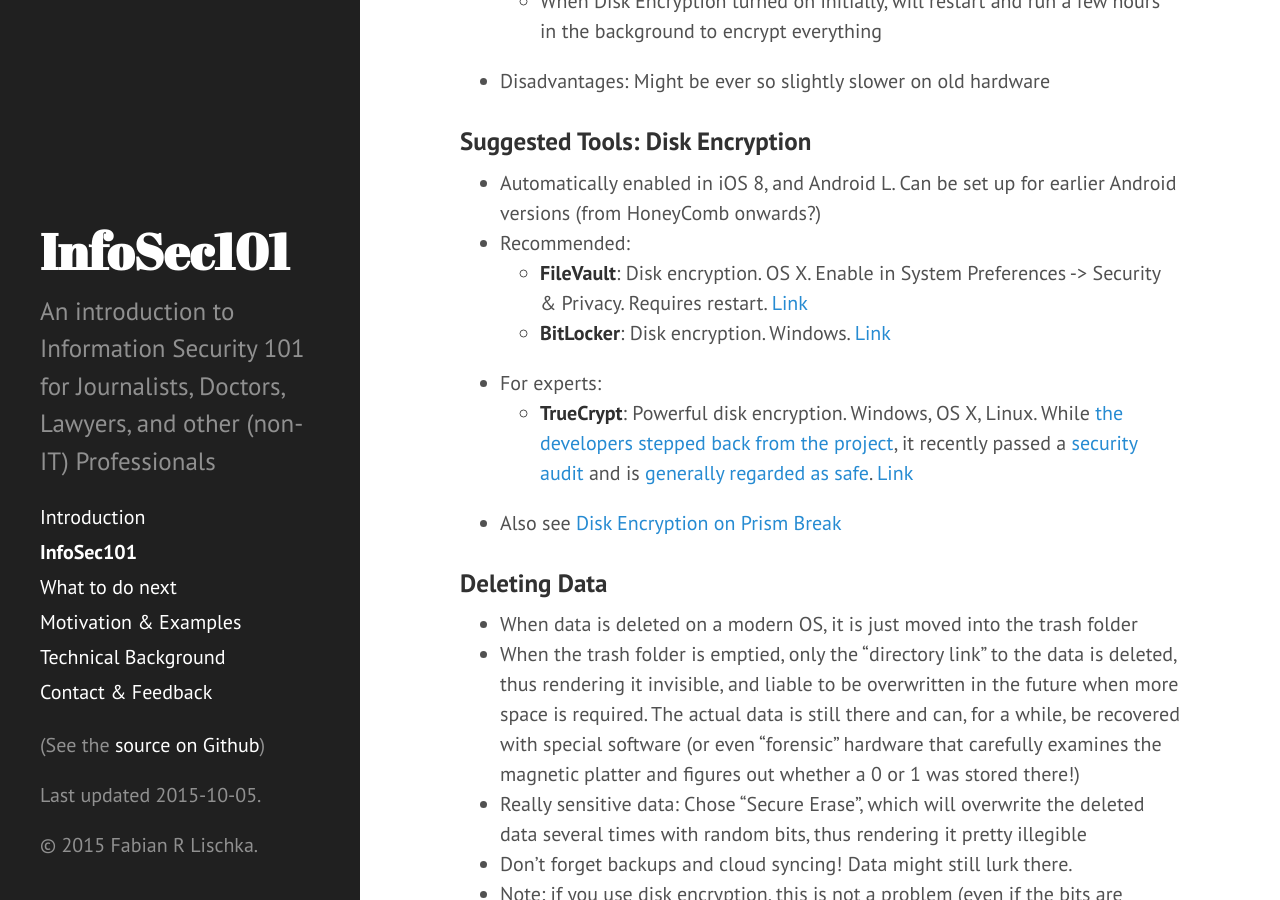
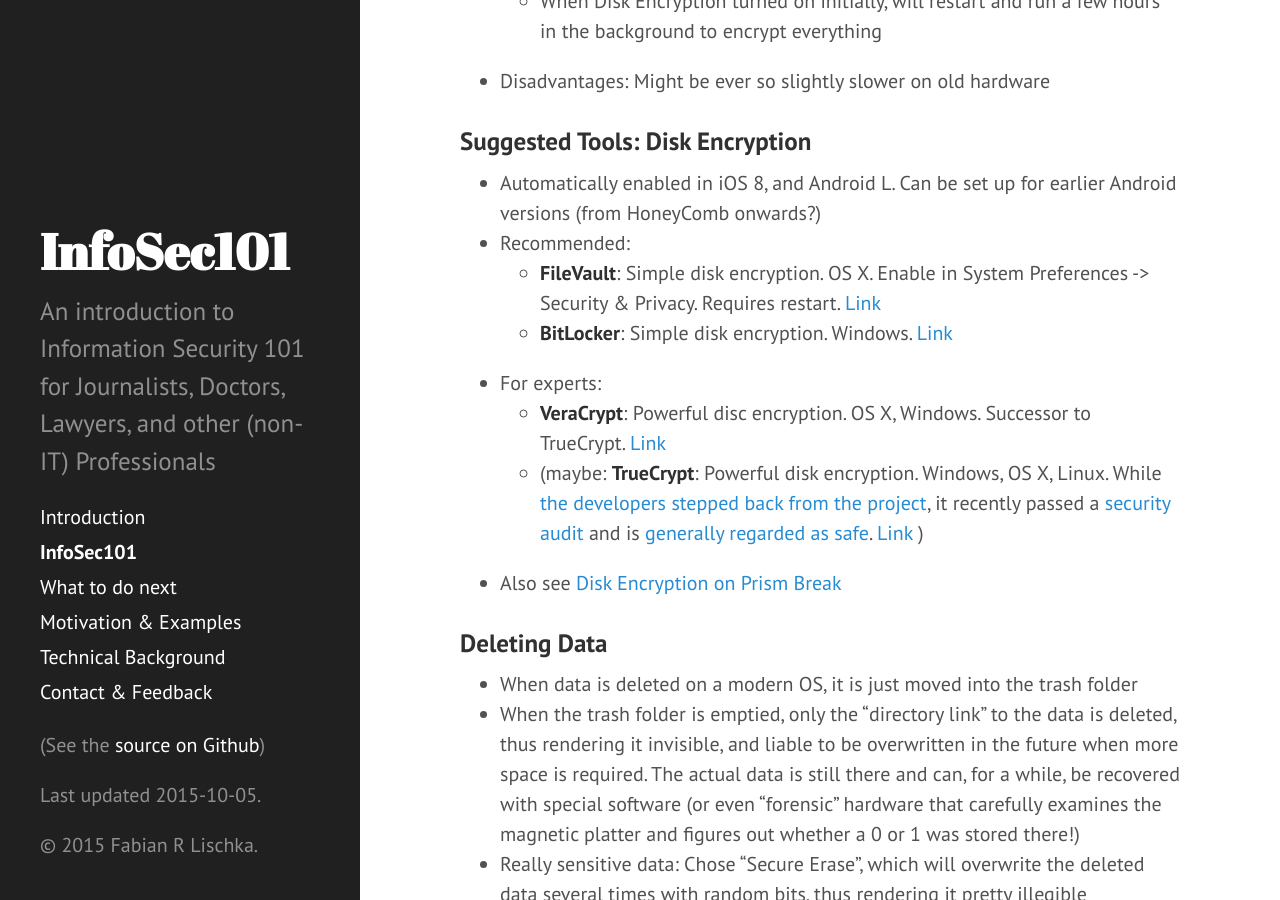
Before and after one commit to fabianlischka/InfoSec101, a Jekyll site: the page built from p1-InfoSec101.md, in a window 1280 px wide and 900 px high, scrolled down 10726 px. Built offline with Jekyll 4.4.1, drawn with Linux system fonts in a browser that asks for light colours; Markdown is read by kramdown in place of the engine named in the settings.

Commit message:
added VeraCrypt

```diff
--- a/p1-InfoSec101.md
+++ b/p1-InfoSec101.md
@@ -241,10 +241,11 @@
 
 - Automatically enabled in iOS 8, and Android L. Can be set up for earlier Android versions (from HoneyComb onwards?)
 - Recommended:
-  - **FileVault**: Disk encryption. OS X. Enable in System Preferences -> Security & Privacy. Requires restart. [Link](http://support.apple.com/en-us/HT4790)
-  - **BitLocker**: Disk encryption. Windows. [Link](http://windows.microsoft.com/en-US/windows7/products/features/bitlocker)
+  - **FileVault**: Simple disk encryption. OS X. Enable in System Preferences -> Security & Privacy. Requires restart. [Link](http://support.apple.com/en-us/HT4790)
+  - **BitLocker**: Simple disk encryption. Windows. [Link](http://windows.microsoft.com/en-US/windows7/products/features/bitlocker)
 - For experts:
-  - **TrueCrypt**: Powerful disk encryption. Windows, OS X, Linux. While [the developers stepped back from the project](http://truecrypt.sourceforge.net), it recently passed a [security audit](https://www.schneier.com/blog/archives/2015/04/truecrypt_secur.html) and is [generally regarded as safe](https://www.grc.com/misc/truecrypt/truecrypt.htm). [Link](https://truecrypt.ch)
+  - **VeraCrypt**: Powerful disc encryption. OS X, Windows. Successor to TrueCrypt. [Link](https://veracrypt.codeplex.com)
+  - (maybe: **TrueCrypt**: Powerful disk encryption. Windows, OS X, Linux. While [the developers stepped back from the project](http://truecrypt.sourceforge.net), it recently passed a [security audit](https://www.schneier.com/blog/archives/2015/04/truecrypt_secur.html) and is [generally regarded as safe](https://www.grc.com/misc/truecrypt/truecrypt.htm). [Link](https://truecrypt.ch) )
 - Also see [Disk Encryption on Prism Break](http://prism-break.org/en/all/#disk-encryption)
 
 ### Deleting Data
```
